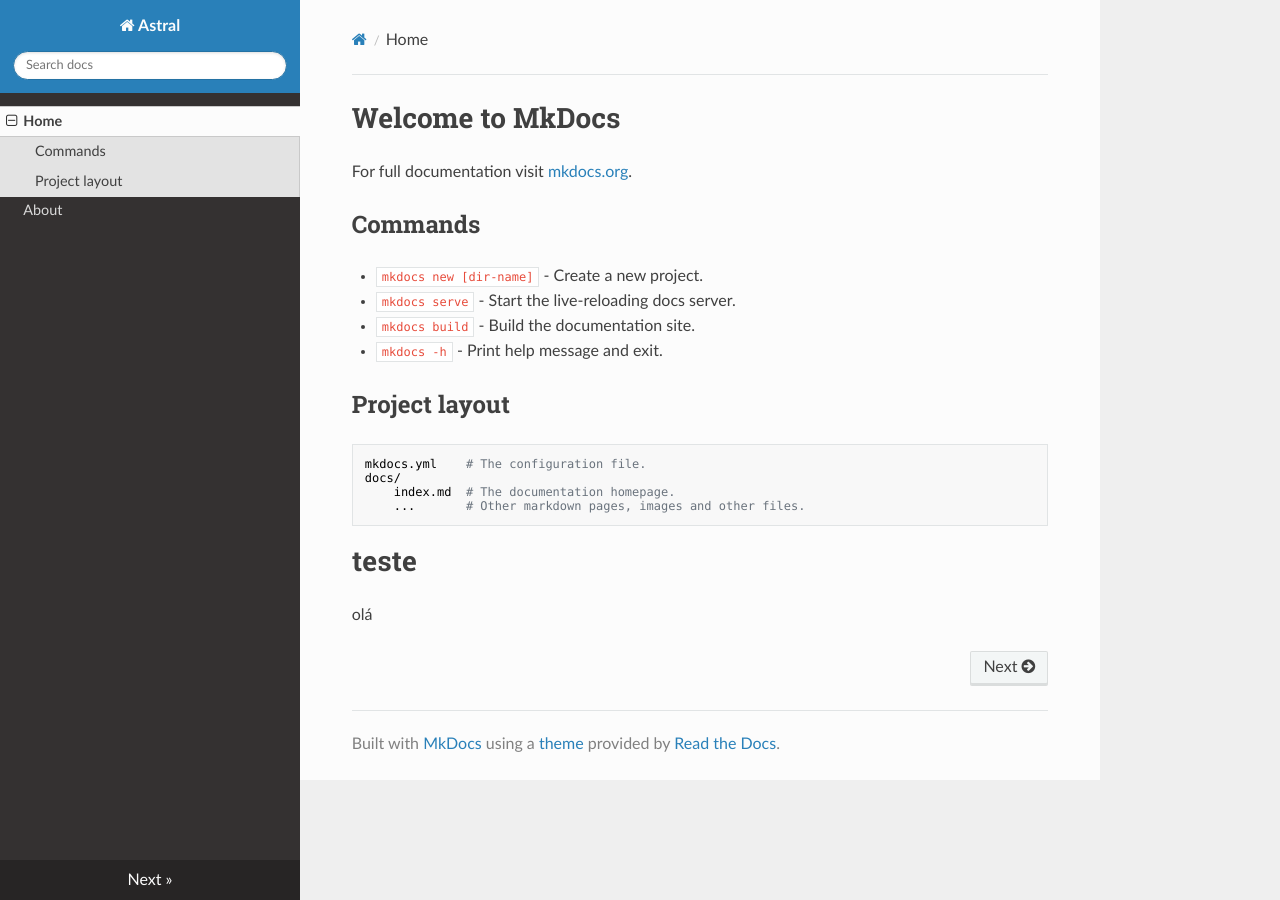
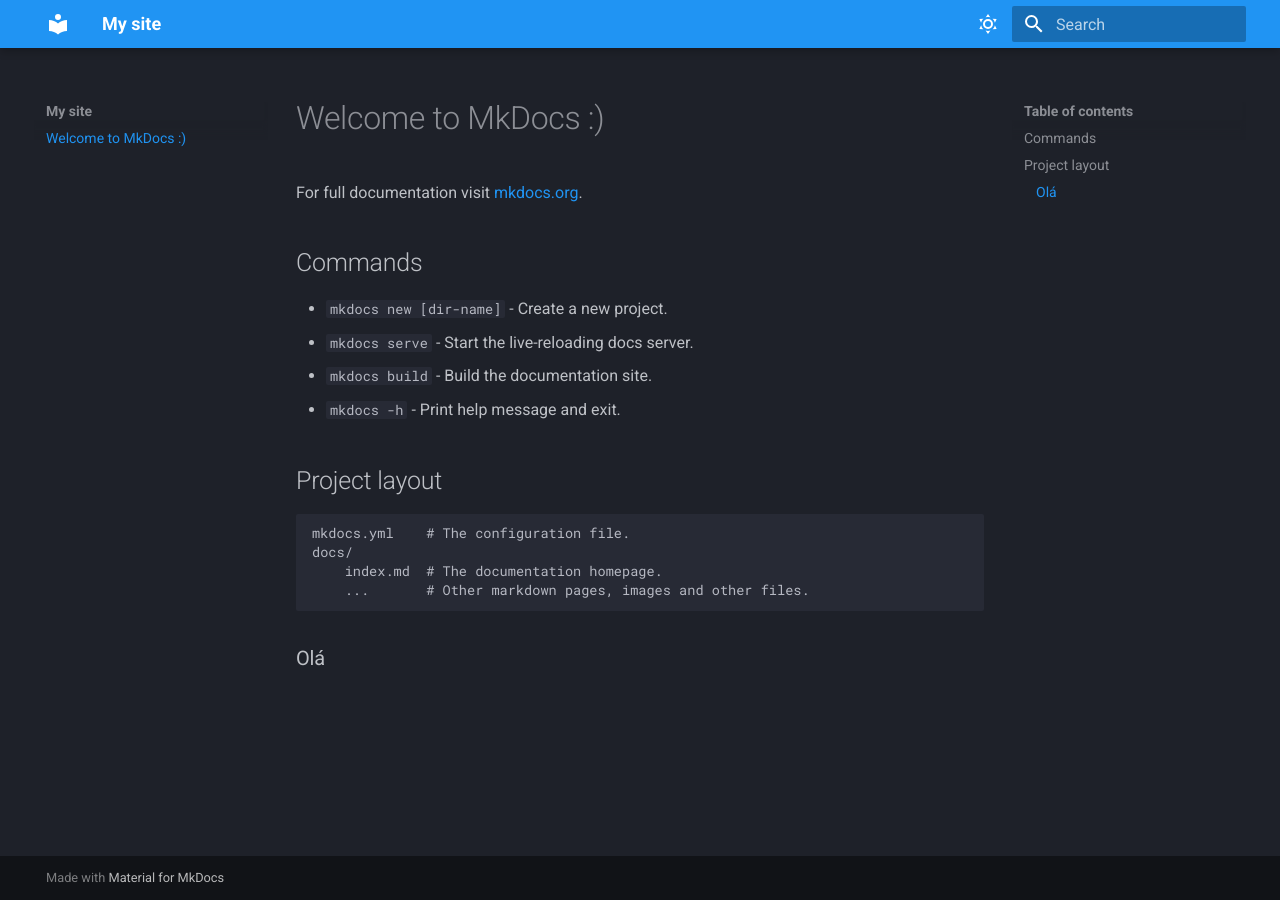
Before and after one commit to joaogaspar00/ASTRAL, an MkDocs documentation site: the page built from docs/index.md, in a window 1280 px wide. Built offline with MkDocs 1.6.1 and Material for MkDocs 9.7.7, drawn with Linux system fonts in a browser that asks for light colours; nearby versions of some CDN libraries.

Commit message:
website update

```diff
--- a/docs/index.md
+++ b/docs/index.md
@@ -1,4 +1,4 @@
-# Welcome to MkDocs
+# Welcome to MkDocs :)
 
 For full documentation visit [mkdocs.org](https://www.mkdocs.org).
 
@@ -17,6 +17,4 @@
         ...       # Other markdown pages, images and other files.
 
 
-# teste
-
-olá
+### Olá
--- a/mkdocs.yml
+++ b/mkdocs.yml
@@ -1,6 +1,20 @@
-site_name: Astral
-nav:
-  - Home: index.md
-  - About: about.md
+site_name: My site
+site_url: https://docs.server/
+theme:
+  name: material
+  palette:
+    # Dark mode
+    - scheme: slate
+      toggle:
+        icon: material/weather-sunny
+        name: Dark mode
+      primary: blue
+      accent: deep purple
 
-theme: readthedocs
+    # Light mode
+    - scheme: default
+      toggle:
+        icon: material/weather-night
+        name: Light mode
+      primary: blue
+      accent: deep orange
```
Also changed, not shown: docs/about.md (deleted, +0 -8 lines), 1 other file.
